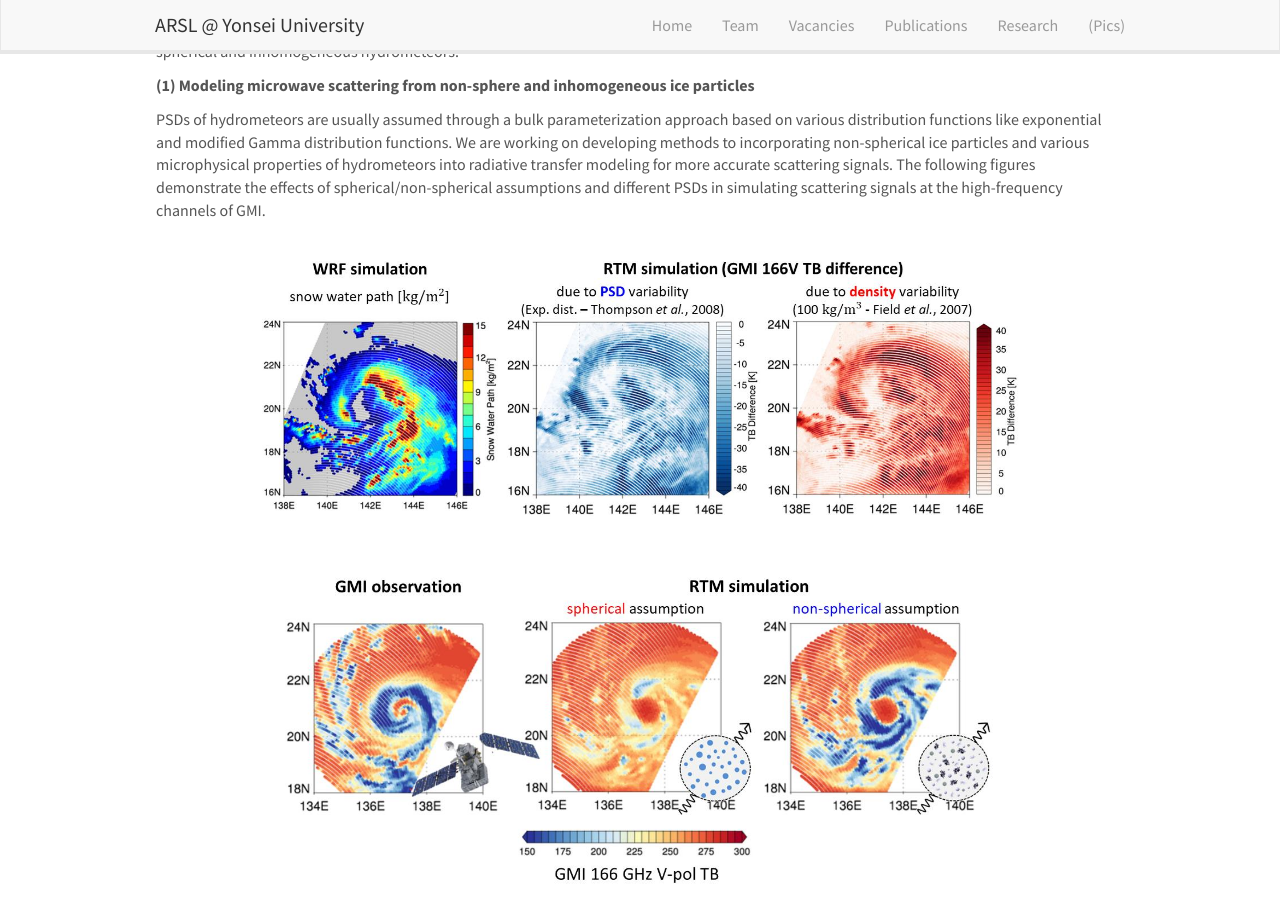
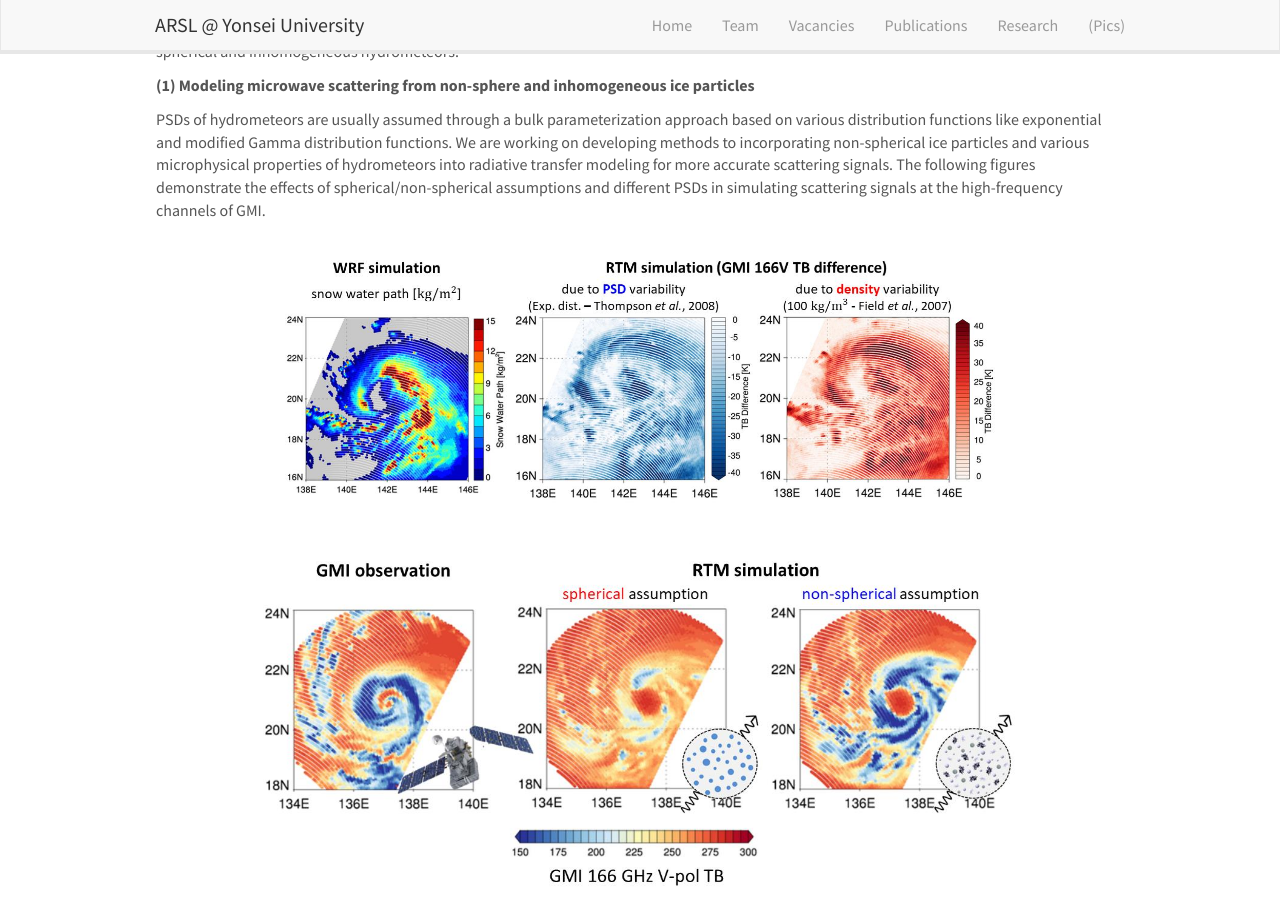
Before and after one commit to roo2003/roo2003.github.io, a Jekyll site: the page built from _pages/research.md, in a window 1280 px wide and 900 px high, scrolled down 4154 px. Built offline with Jekyll 4.4.1, drawn with Linux system fonts in a browser that asks for light colours; nearby versions of some CDN libraries.

Commit message:
Update research.md

```diff
--- a/_pages/research.md
+++ b/_pages/research.md
@@ -89,10 +89,10 @@ Microwave emission and scattering signatures through precipitating clouds depend
 PSDs of hydrometeors are usually assumed through a bulk parameterization approach based on various distribution functions like exponential and modified Gamma distribution functions. We are working on developing methods to incorporating non-spherical ice particles and various microphysical properties of hydrometeors into radiative transfer modeling for more accurate scattering signals. The following figures demonstrate the effects of spherical/non-spherical assumptions and different PSDs in simulating scattering signals at the high-frequency channels of GMI.
 
 <div style="text-align: center;">
-  <img src="{{ site.url }}{{ site.baseurl }}/images/respic/rtm-microphysics.JPG" style="width: 80%; margin: 2%;">
+  <img src="{{ site.url }}{{ site.baseurl }}/images/respic/rtm-microphysics.JPG" style="width: 75%; margin: 2%;">
 </div>
 <div style="text-align: center;">
-  <img src="{{ site.url }}{{ site.baseurl }}/images/respic/rtm-nonspherical.JPG" style="width: 80%; margin: 2%;">
+  <img src="{{ site.url }}{{ site.baseurl }}/images/respic/rtm-nonspherical.JPG" style="width: 85%; margin: 2%;">
 </div>
 
 **(2) Incorporation of various cloud microphysics schemes into microwave radiative transfer models for physically consistent radiative simulations for all weather data assimilation**
```
